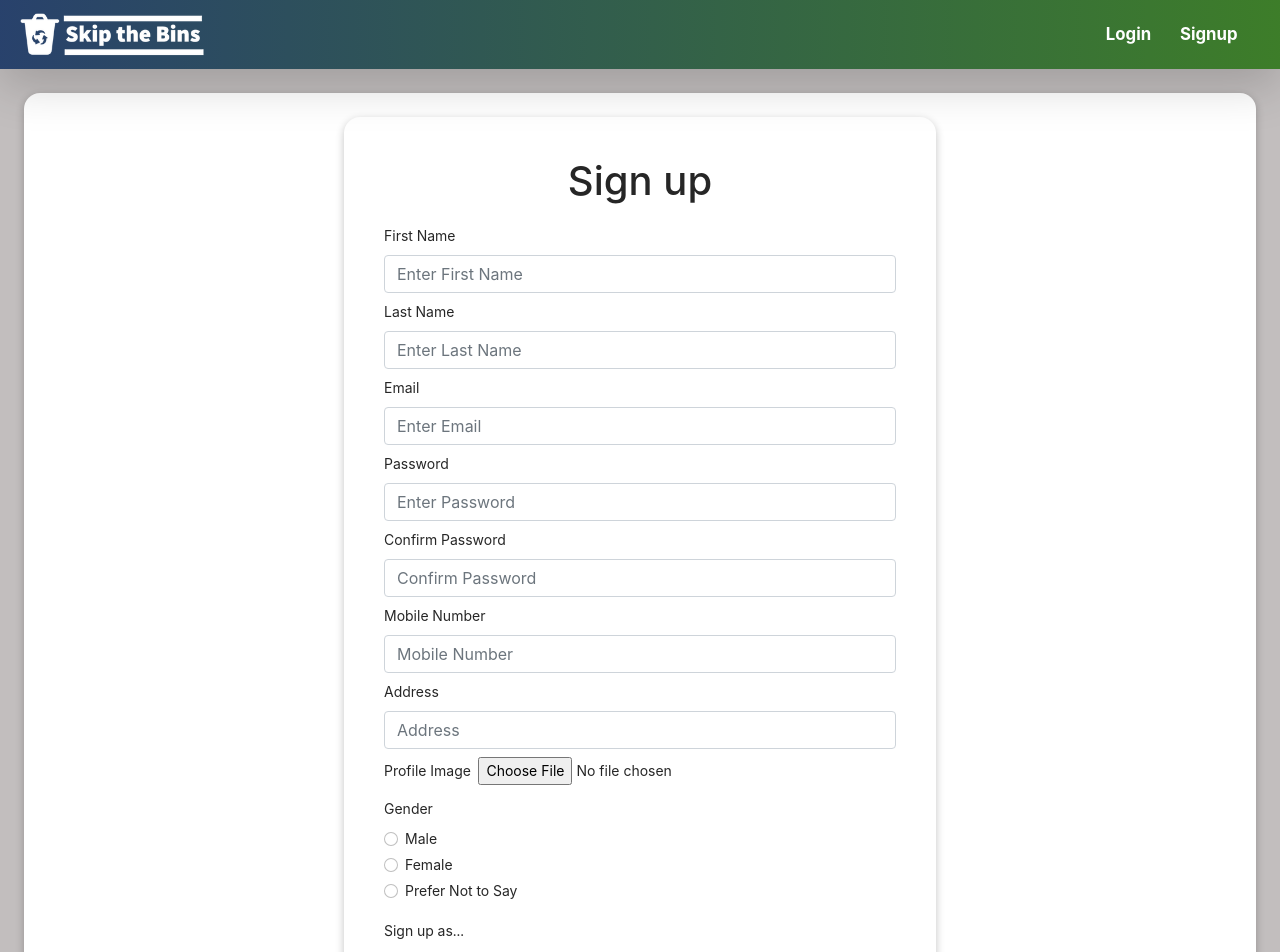
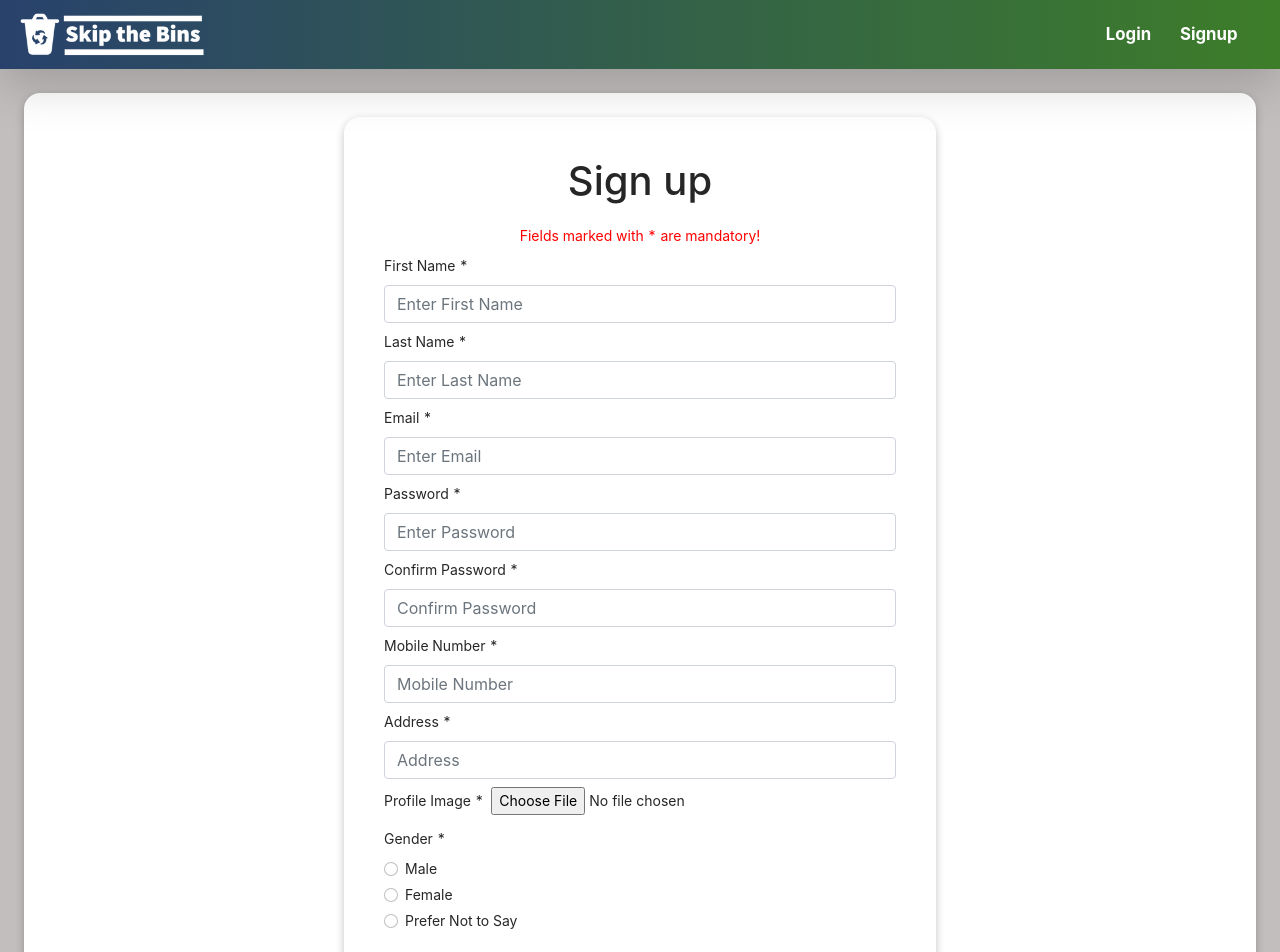
Before and after one commit to Lokansh/SkipTheBins-FrontEnd, a React (Create React App) app: page /signup in a window 1280 px wide. Shown: the top 952 px of the page. Built offline with nearby package versions, Linux system fonts and the light colour scheme.

Commit message:
Added comments!

```diff
--- a/src/components/UserManagement/Login.js
+++ b/src/components/UserManagement/Login.js
@@ -13,6 +13,10 @@ const initialState = { email: "", password: "" };
 
 const Login = () => {
   const [user, setUser] = useState(JSON.parse(localStorage.getItem("profile")));
+
+  /**
+   * @description : This checks if the user is authenticated or not
+   */
   useEffect(() => {
     if (user) {
       if (user?.result?.role === "admin") {
--- a/src/components/UserManagement/Profile.js
+++ b/src/components/UserManagement/Profile.js
@@ -14,6 +14,9 @@ const Profile = () => {
   const [user, setUser] = useState(JSON.parse(localStorage.getItem("profile")));
   const navigate = useNavigate();
 
+  /**
+   * @description : This checks if the user is authenticated or not
+   */
   useEffect(() => {
     if (user?.result?.role === "admin") {
       navigate("/requests");
--- a/src/components/UserManagement/Requests.js
+++ b/src/components/UserManagement/Requests.js
@@ -16,6 +16,9 @@ const Requests = () => {
 
   const [user, setUser] = useState(JSON.parse(localStorage.getItem("profile")));
 
+  /**
+   * @description : This checks if the user is authenticated or not
+   */
   useEffect(() => {
     if (!user || user?.result?.role !== "admin") {
       toast.error("Please login as admin to continue");
@@ -25,7 +28,7 @@ const Requests = () => {
 
   useEffect(() => {
     setUser(JSON.parse(localStorage.getItem("profile")));
-  },[localStorage.getItem("profile")]);
+  }, [localStorage.getItem("profile")]);
 
   return (
     <div>
--- a/src/components/UserManagement/Signup.js
+++ b/src/components/UserManagement/Signup.js
@@ -37,7 +37,9 @@ const Signup = () => {
     setFormData({ ...formData, [e.target.name]: e.target.value });
   };
 
-  // console.log(formData)
+  /**
+   * @description : This performs the validation before the user is signed up.
+   */
   const handleSubmit = (e) => {
     e.preventDefault();
     const {
@@ -65,9 +67,9 @@ const Signup = () => {
     ) {
       if (password.length > 7) {
         if (password === confirmPassword) {
-          if(mobileNumber.length === 10){
+          if (mobileNumber.length === 10) {
             dispatch(signup(formData, navigate));
-          } else{
+          } else {
             toast.error("Mobile number must be of 10 digits!");
           }
         } else {
@@ -87,8 +89,14 @@ const Signup = () => {
         <h1>Sign up</h1>
       </center>
       <Form onSubmit={handleSubmit}>
+        <Form.Label
+          className="text-center"
+          style={{ width: "100%", color: "red" }}
+        >
+          Fields marked with * are mandatory!{" "}
+        </Form.Label>
         <Form.Group className="mb-2" controlId="formFirstName">
-          <Form.Label>First Name</Form.Label>
+          <Form.Label>First Name *</Form.Label>
           <Form.Control
             onChange={handleChange}
             type="text"
@@ -97,7 +105,7 @@ const Signup = () => {
           />
         </Form.Group>
         <Form.Group className="mb-2" controlId="formLastName">
-          <Form.Label>Last Name</Form.Label>
+          <Form.Label>Last Name *</Form.Label>
           <Form.Control
             onChange={handleChange}
             type="text"
@@ -106,7 +114,7 @@ const Signup = () => {
           />
         </Form.Group>
         <Form.Group className="mb-2" controlId="formEmail">
-          <Form.Label>Email</Form.Label>
+          <Form.Label>Email *</Form.Label>
           <Form.Control
             onChange={handleChange}
             type="email"
@@ -115,7 +123,7 @@ const Signup = () => {
           />
         </Form.Group>
         <Form.Group className="mb-2" controlId="formPassword">
-          <Form.Label>Password</Form.Label>
+          <Form.Label>Password *</Form.Label>
           <Form.Control
             onChange={handleChange}
             type="password"
@@ -124,7 +132,7 @@ const Signup = () => {
           />
         </Form.Group>
         <Form.Group className="mb-2" controlId="formConfirmPassword">
-          <Form.Label>Confirm Password</Form.Label>
+          <Form.Label>Confirm Password *</Form.Label>
           <Form.Control
             onChange={handleChange}
             type="password"
@@ -133,7 +141,7 @@ const Signup = () => {
           />
         </Form.Group>
         <Form.Group className="mb-2" controlId="formMobileNumber">
-          <Form.Label>Mobile Number</Form.Label>
+          <Form.Label>Mobile Number *</Form.Label>
           <Form.Control
             onChange={handleChange}
             type="number"
@@ -142,7 +150,7 @@ const Signup = () => {
           />
         </Form.Group>
         <Form.Group className="mb-2" controlId="formAddress">
-          <Form.Label>Address</Form.Label>
+          <Form.Label>Address *</Form.Label>
           <Form.Control
             onChange={handleChange}
             type="text"
@@ -151,7 +159,7 @@ const Signup = () => {
           />
         </Form.Group>
         <Form.Group className="mb-2" controlId="formProfileImage">
-          <Form.Label>Profile Image</Form.Label> &nbsp;
+          <Form.Label>Profile Image *</Form.Label> &nbsp;
           <FileBase
             type="file"
             multiple={false}
@@ -162,7 +170,7 @@ const Signup = () => {
         </Form.Group>
         <Form.Group className="mb-2" controlId="formGender">
           <div className="mb-3">
-            <Form.Label>Gender</Form.Label>
+            <Form.Label>Gender *</Form.Label>
             <Form.Check
               name="gender"
               type="radio"
@@ -183,13 +191,13 @@ const Signup = () => {
               type="radio"
               id="other"
               label="Prefer Not to Say"
-              onChange={() => setFormData({ ...formData, gender: "Female" })}
+              onChange={() => setFormData({ ...formData, gender: "Other" })}
             />
           </div>
         </Form.Group>
         <Form.Group className="mb-2" controlId="formRole">
           <div className="mb-3">
-            <Form.Label>Sign up as... </Form.Label>
+            <Form.Label>Sign up as... * </Form.Label>
             <Form.Check
               name="role"
               type="radio"
@@ -208,7 +216,7 @@ const Signup = () => {
         </Form.Group>
         {formData.role === "vendor" ? (
           <Form.Group className="mb-2" controlId="formReason">
-            <Form.Label>Reason</Form.Label>
+            <Form.Label>Reason *</Form.Label>
             <Form.Control
               as="textarea"
               rows={3}
@@ -221,7 +229,7 @@ const Signup = () => {
         ) : null}
         {formData.role === "vendor" ? (
           <Form.Group className="mb-2" controlId="formOrganizationName">
-            <Form.Label>Organization Name</Form.Label>
+            <Form.Label>Organization Name *</Form.Label>
             <Form.Control
               onChange={handleChange}
               type="text"
--- a/src/components/UserManagement/UserProfile.js
+++ b/src/components/UserManagement/UserProfile.js
@@ -14,6 +14,9 @@ const UserProfile = () => {
   const [user, setUser] = useState(JSON.parse(localStorage.getItem("profile")));
   const navigate = useNavigate();
 
+  /**
+   * @description : This checks if the user is authenticated or not
+   */
   useEffect(() => {
     if (!user) {
       toast.error("Please login to continue");
--- a/src/components/UserManagement/VendorProfile.js
+++ b/src/components/UserManagement/VendorProfile.js
@@ -13,6 +13,9 @@ const VendorProfile = () => {
   const [user, setUser] = useState(JSON.parse(localStorage.getItem("profile")));
   const navigate = useNavigate();
 
+  /**
+   * @description : This checks if the user is authenticated or not
+   */
   useEffect(() => {
     if (!user) {
       toast.error("Please login to continue");
```
Also changed, not shown: src/components/UserManagement/PendingCreation.js (+6 -3 lines), src/components/UserManagement/PendingDeletion.js (+6 -3 lines), src/components/UserManagement/Settings.js (+13 -4 lines).
